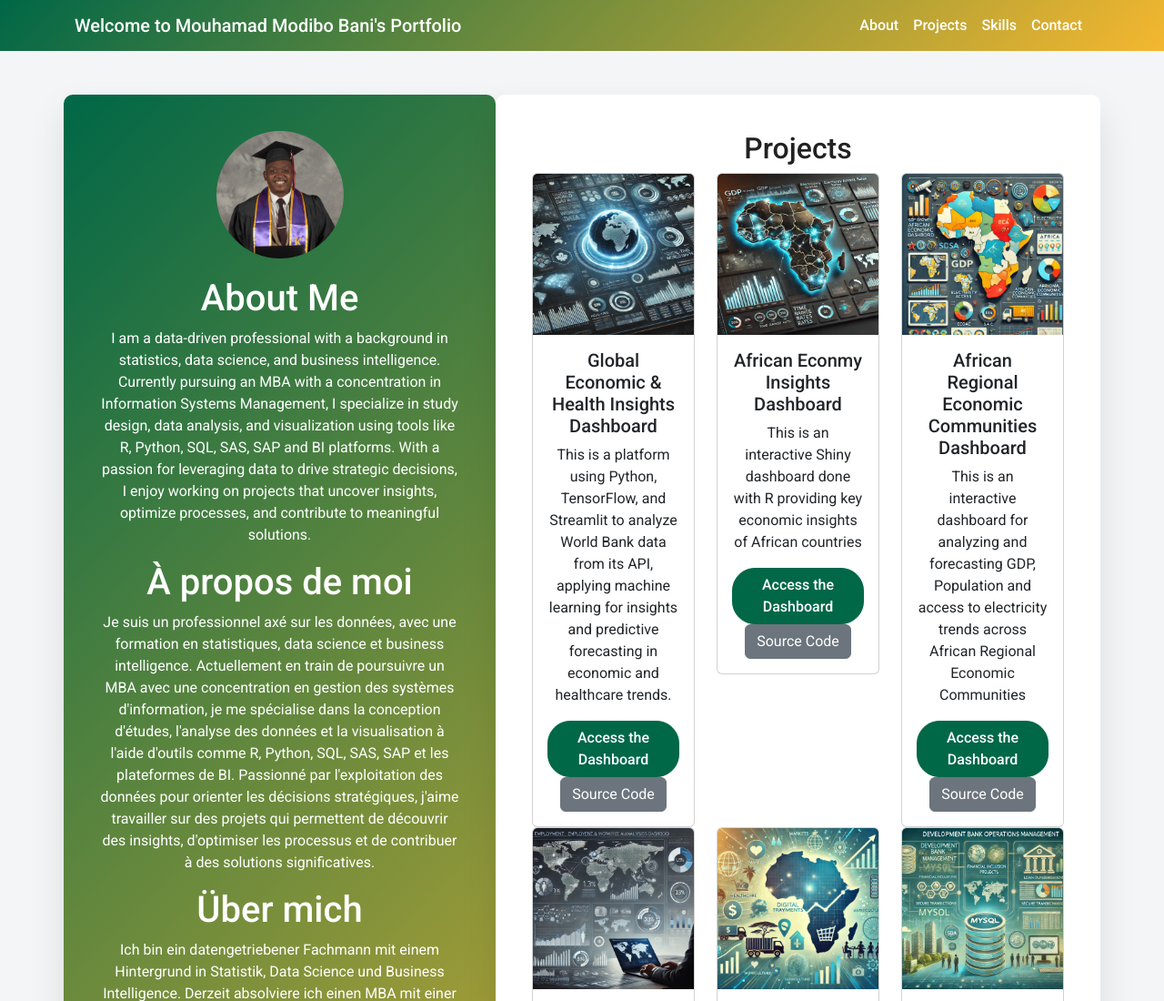
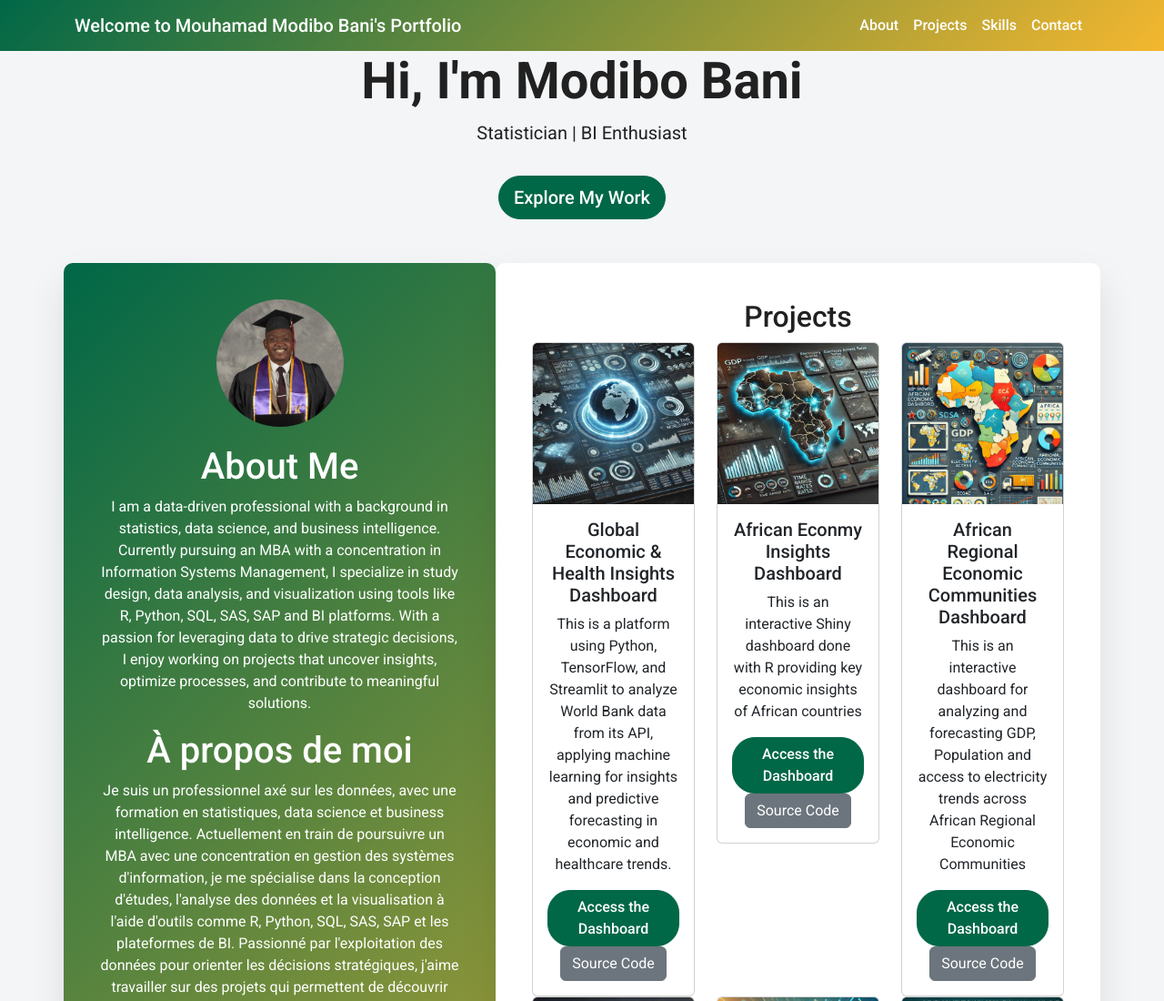
Before and after one commit to MouhamadBani/MyWebsite, a plain HTML site: page index.html in a window 1280 px wide. Shown: the top 1100 px of the page at 91% size. Drawn offline with nearby package versions, Linux system fonts and the light colour scheme.

Commit message:
Update index.html

```diff
--- a/index.html
+++ b/index.html
@@ -80,6 +80,14 @@
             </div>
         </div>
     </nav>
+
+ <section class="hero text-center fade-in">
+  <div class="container">
+    <h1 class="display-4 fw-bold typing-animate">Hi, I'm Modibo Bani</h1>
+    <p class="lead"> Statistician |  BI Enthusiast</p>
+    <a href="#projects" class="btn btn-lg btn-primary mt-3 btn-glow">Explore My Work</a>
+  </div>
+</section>
 
     <div class="container mt-5" id="about">
         <div class="row">
```
